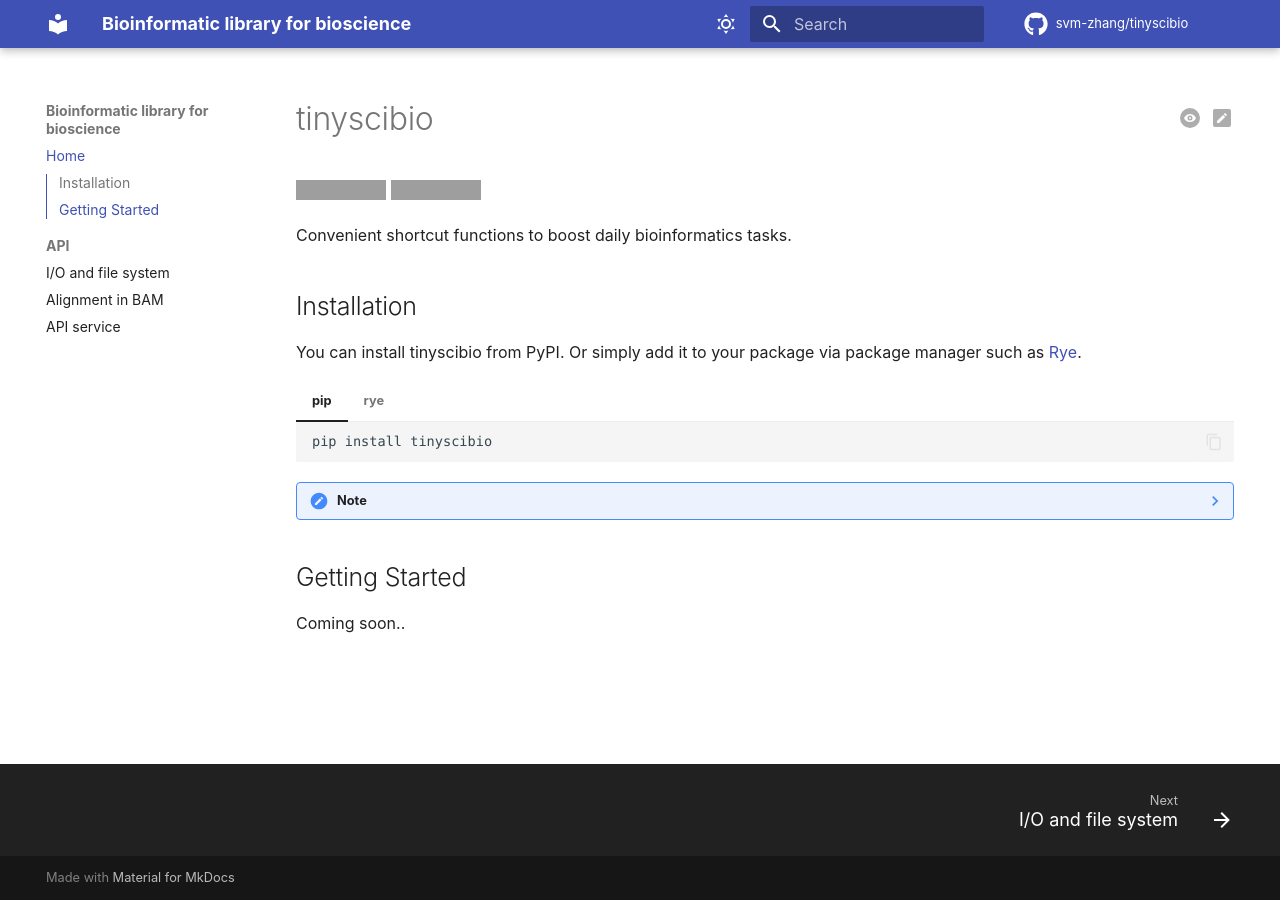
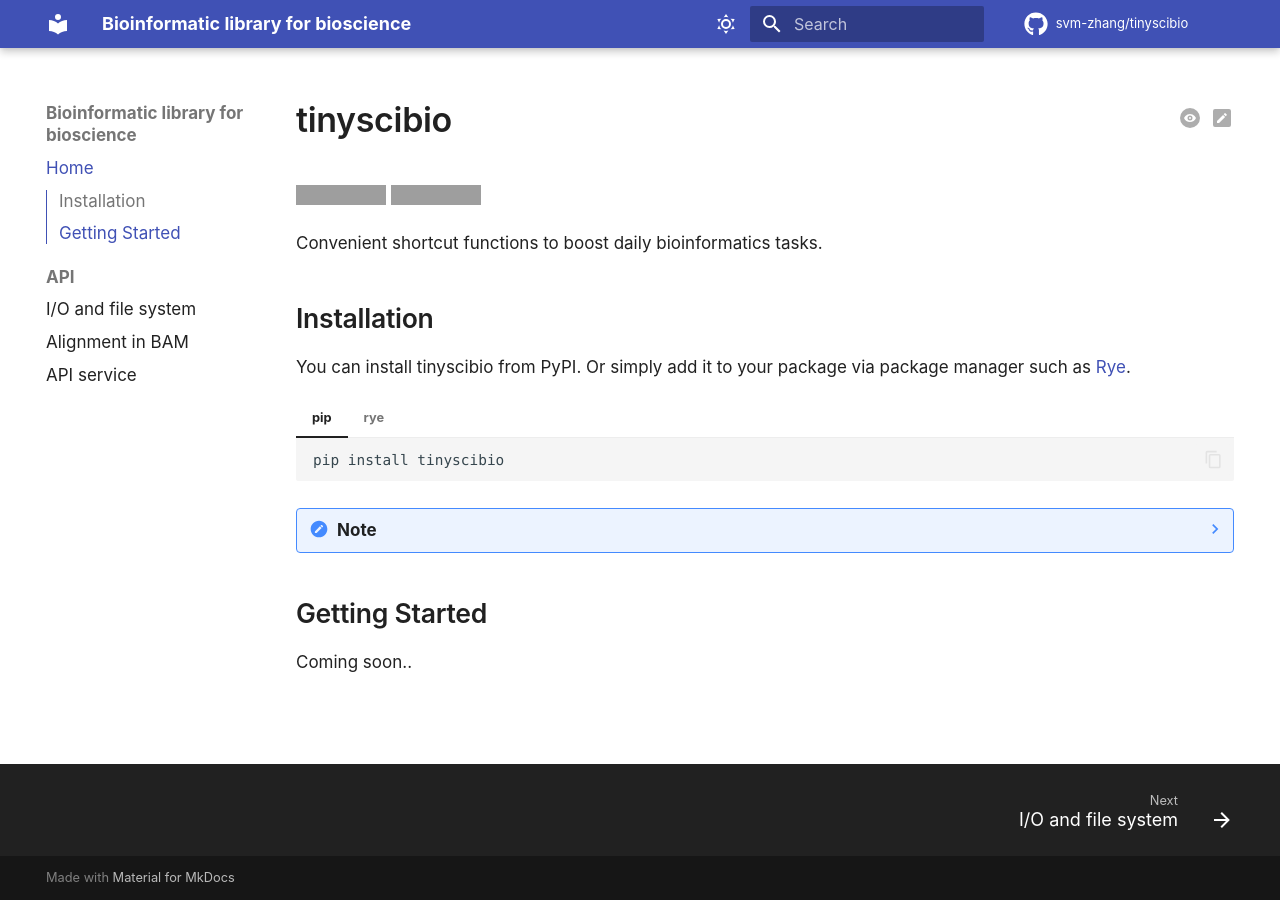
Before and after one commit to svm-zhang/tinyscibio, an MkDocs documentation site: the page built from docs/index.md, in a window 1280 px wide. Built offline with MkDocs 1.6.1 and Material for MkDocs 9.7.7, drawn with Linux system fonts in a browser that asks for light colours; comment, search, counter and statistics services are not loaded; grey boxes are pictures that could not be loaded.

Commit message:
Added config for font size and weight

```diff
--- a/docs/stylesheets/extra.css
+++ b/docs/stylesheets/extra.css
@@ -6,3 +6,35 @@
 :root {
   --md-code-font: "DejaVu Sans Mono";
 }
+
+code {
+  font-weight: 400;
+}
+
+.md-nav {
+  font-size: 0.85rem;
+}
+
+.md-typeset {
+  font-size: 0.85rem;
+}
+
+.md-typeset h1,
+.md-typeset h2,
+.md-typeset h3 {
+  color: var(--md-default-fg-color--dark);
+  font-weight: 600;
+}
+
+.md-typeset code {
+  font-size: 0.85em;
+}
+
+.md-typeset table:not([class]) {
+  font-size: 0.8rem;
+}
+
+.md-typeset .admonitions,
+.md-typeset details {
+  font-size: 0.85rem;
+}
```
